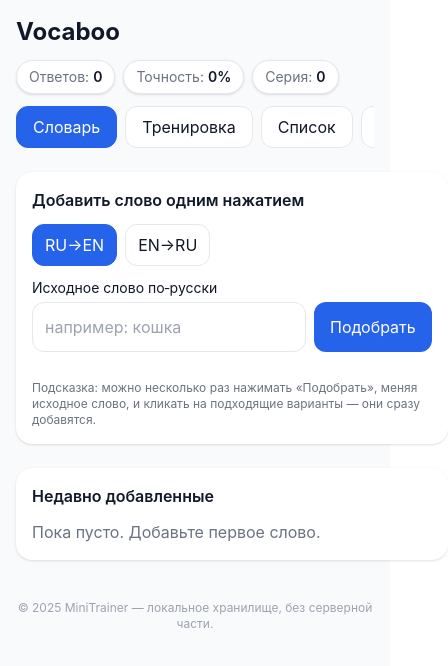
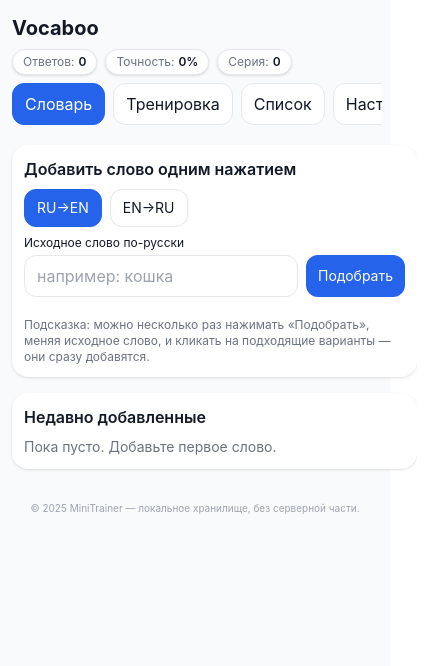
Before and after one commit to muratbyazrov/Vocaboo, a React (Create React App) app: page / in a window 390 px wide. Shown: the top 666 px of the page, 448 px wide, since content can reach past the window. Built offline with nearby package versions, Linux system fonts and the light colour scheme.

Commit message:
first-commit

```diff
--- a/src/App.js
+++ b/src/App.js
@@ -2,13 +2,9 @@ import React, { useEffect, useMemo, useState } from "react";
 
 // React App — Russian↔English Trainer (single-file)
 // -------------------------------------------------
-// ✓ Добавление слов одним нажатием: RU→EN и EN→RU
-// ✓ Тренировка карточками с картинкой (Wikimedia), TTS, прогресс
-// ✓ Мобильная адаптация, localStorage
-// ✓ Если ответ верный — автоматический переход к следующей карточке
-// ✓ Защита от падений: валидируем URL изображений, проверяем индексы/очередь
-// ✓ Мини «тесты» через console.assert
-// ✓ Редактирование слов — ТОЛЬКО в разделе «Список». В «Словарь» кнопки редактирования нет.
+// ✓ Мобильная адаптация (iPhone 15 и др.), 100dvh и safe-area
+// ✓ Скрытые скроллбары (но скролл работает)
+// ✓ Остальной функционал без изменений
 
 // -------------------- Utils & Storage --------------------
 const LS_KEYS = {
@@ -56,19 +52,13 @@ function isValidHttpUrl(u) {
 }
 
 function normalize(str) {
-  return (str || "")
-    .toString()
-    .toLowerCase()
-    .trim()
-    .split("ё").join("е");
+  return (str || "").toString().toLowerCase().trim().split("ё").join("е");
 }
 
 // -------------------- APIs --------------------
 async function fetchTranslations(query, from = "ru", to = "en") {
   if (!query || !query.trim()) return [];
-  const url = `https://api.mymemory.translated.net/get?q=${encodeURIComponent(
-    query
-  )}&langpair=${from}|${to}`;
+  const url = `https://api.mymemory.translated.net/get?q=${encodeURIComponent(query)}&langpair=${from}|${to}`;
   try {
     const res = await fetch(url);
     const data = await res.json();
@@ -122,21 +112,22 @@ function ttsSpeak(word, rate = 0.95) {
 }
 
 function safeUUID() {
-  if (typeof crypto !== 'undefined' && crypto.randomUUID) {
+  if (typeof crypto !== "undefined" && crypto.randomUUID) {
     return crypto.randomUUID();
   }
-  return 'id-' + Math.random().toString(36).substr(2, 9);
+  return "id-" + Math.random().toString(36).substr(2, 9);
 }
-
 
 // -------------------- App --------------------
 export default function App() {
   const [tab, setTab] = useState("add");
+
+  // Telegram full-screen
   useEffect(() => {
     const tg = window.Telegram?.WebApp;
     if (tg) {
-      tg.ready();   // Сообщаем Telegram, что страница загрузилась
-      tg.expand();  // Разворачиваем на весь экран
+      tg.ready();
+      tg.expand();
     }
   }, []);
 
@@ -166,7 +157,7 @@ export default function App() {
   const [cardImg, setCardImg] = useState(""); // always string
   const [isFetchingImg, setIsFetchingImg] = useState(false);
 
-  // List editing state (только для раздела «Список»)
+  // List editing state
   const [editingId, setEditingId] = useState(null);
   const [editFields, setEditFields] = useState({ ru: "", en: "" });
 
@@ -177,15 +168,10 @@ export default function App() {
     console.assert(isValidHttpUrl("https://example.com/a.jpg") === true, "valid URL ok");
     console.assert(isValidHttpUrl("") === false, "empty URL invalid");
     console.assert(Array.isArray([]) && Array.isArray(words) !== undefined, "arrays ok");
-    // edit tests
-    const tmp = [{ id: "1", ru: "кот", en: "cat", addedAt: 1, stats: { seen: 0, correct: 0, wrong: 0 } }];
-    const updated = tmp.map((w) => (w.id === "1" ? { ...w, ru: "кошка", en: "cat" } : w));
-    console.assert(updated[0].ru === "кошка" && updated.length === 1, "edit mapping ok");
     console.groupEnd();
-  }, []);
+  }, []); // eslint-disable-line react-hooks/exhaustive-deps
 
   // -------------------- Effects --------------------
-  // Prepare queue when switching to train (or words changed while on train)
   useEffect(() => {
     if (tab !== "train") return;
     if (!Array.isArray(words) || words.length === 0) return;
@@ -196,7 +182,6 @@ export default function App() {
     setRevealed(false);
   }, [tab, words.length]);
 
-  // Fetch image for current English word
   useEffect(() => {
     if (tab !== "train") return;
     if (!Array.isArray(queue) || queue.length === 0) return;
@@ -247,7 +232,6 @@ export default function App() {
   }
 
   function removeWord(id) {
-    // If deleting currently edited item, cancel edit
     if (editingId === id) {
       setEditingId(null);
       setEditFields({ ru: "", en: "" });
@@ -270,6 +254,7 @@ export default function App() {
     const ru = (editFields.ru || "").trim();
     const en = (editFields.en || "").trim();
     if (!ru || !en) {
+      // eslint-disable-next-line no-restricted-globals
       alert("Оба поля должны быть заполнены");
       return;
     }
@@ -311,7 +296,7 @@ export default function App() {
       history: newHist,
     });
 
-    if (settings.ttsOnReveal) ttsSpeak(w.en);
+    if (settings.ttsOnReveal && w.en) ttsSpeak(w.en);
 
     if (correct) {
       setUserAnswer("");
@@ -336,11 +321,11 @@ export default function App() {
   const hasValidImg = isValidHttpUrl(cardImg);
 
   return (
-    <div className="min-h-screen bg-gray-50 text-gray-900 p-4 sm:p-6">
-      <div className="max-w-5xl mx-auto">
-        <header className="sticky top-0 z-10 bg-gray-50/90 backdrop-blur mb-4 pb-2">
-          <div className="flex flex-col gap-3 sm:flex-row sm:items-end sm:justify-between">
-            <h1 className="text-2xl sm:text-3xl font-bold">Vocaboo</h1>
+    <div className="min-h-[100dvh] bg-gray-50 text-gray-900 px-3 py-3 sm:p-6 pb-[calc(16px+env(safe-area-inset-bottom))]">
+      <div className="max-w-full mx-auto">
+        <header className="sticky top-0 z-10 bg-gray-50/90 backdrop-blur mb-3 sm:mb-4 pb-2 pt-1">
+          <div className="flex flex-col gap-2 sm:gap-3 sm:flex-row sm:items-end sm:justify-between">
+            <h1 className="text-xl sm:text-3xl font-bold leading-tight">Vocaboo</h1>
             <div className="flex gap-2 items-center flex-wrap">
               <StatsBadge label="Ответов" value={progress.totalAnswered} />
               <StatsBadge label="Точность" value={`${accuracy}%`} />
@@ -348,7 +333,7 @@ export default function App() {
             </div>
           </div>
 
-          <nav className="mt-3 flex gap-2 overflow-x-auto no-scrollbar">
+          <nav className="mt-2 sm:mt-3 flex gap-2 overflow-x-auto no-scrollbar -mx-1 px-1">
             <TabButton active={tab === "add"} onClick={() => setTab("add")}>Словарь</TabButton>
             <TabButton active={tab === "train"} onClick={() => setTab("train")}>Тренировка</TabButton>
             <TabButton active={tab === "list"} onClick={() => setTab("list")}>Список</TabButton>
@@ -357,21 +342,21 @@ export default function App() {
         </header>
 
         {tab === "add" && (
-          <section className="grid md:grid-cols-2 gap-6">
-            <div className="bg-white rounded-2xl shadow p-4 sm:p-5">
-              <h2 className="font-semibold mb-3">Добавить слово одним нажатием</h2>
+          <section className="grid md:grid-cols-2 gap-4 sm:gap-6">
+            <div className="bg-white rounded-2xl shadow p-3 sm:p-5">
+              <h2 className="font-semibold mb-2 sm:mb-3 text-base sm:text-lg">Добавить слово одним нажатием</h2>
 
-              <div className="flex flex-wrap gap-2 mb-3">
+              <div className="flex flex-wrap gap-2 mb-2 sm:mb-3">
                 <DirectionButton label="RU→EN" active={direction === "ru2en"} onClick={() => { setDirection("ru2en"); setSuggestions([]); }} />
                 <DirectionButton label="EN→RU" active={direction === "en2ru"} onClick={() => { setDirection("en2ru"); setSuggestions([]); }} />
               </div>
 
-              <label className="block text-sm mb-1">
-                {direction === "ru2en" ? "Исходное слово по‑русски" : "Source word in English"}
+              <label className="block text-xs sm:text-sm mb-1">
+                {direction === "ru2en" ? "Исходное слово по-русски" : "Source word in English"}
               </label>
-              <div className="flex gap-2 mb-3">
+              <div className="flex gap-2 mb-2 sm:mb-3">
                 <input
-                  className="flex-1 border rounded-xl px-3 py-3 text-base"
+                  className="flex-1 border rounded-xl px-3 py-2 sm:py-3 text-base"
                   value={sourceInput}
                   onChange={(e) => setSourceInput(e.target.value)}
                   placeholder={direction === "ru2en" ? "например: кошка" : "e.g., cat"}
@@ -380,7 +365,7 @@ export default function App() {
                 <button
                   onClick={handleSearch}
                   className={classNames(
-                    "px-4 py-3 rounded-xl bg-blue-600 text-white text-base",
+                    "px-3 sm:px-4 py-2 sm:py-3 rounded-xl bg-blue-600 text-white text-sm sm:text-base",
                     loading && "opacity-60"
                   )}
                   disabled={loading}
@@ -390,44 +375,43 @@ export default function App() {
               </div>
 
               {suggestions.length > 0 && (
-                <div className="mb-1 text-sm text-gray-500">
+                <div className="mb-1 text-xs sm:text-sm text-gray-500">
                   Нажмите на перевод, чтобы сразу сохранить его в словарь:
                 </div>
               )}
 
-              <div className="flex flex-wrap gap-2">
+              <div className="flex flex-wrap gap-2 no-scrollbar">
                 {suggestions.map((s) => (
                   <button
                     key={s}
                     onClick={() => handleSelectSuggestion(s)}
-                    className="px-3 py-2 rounded-full border hover:bg-gray-50 active:scale-[.98]"
+                    className="px-3 py-2 rounded-full border hover:bg-gray-50 active:scale-[.98] text-sm"
                   >
                     {s}
                   </button>
                 ))}
               </div>
 
-              <p className="text-xs text-gray-500 mt-4">
+              <p className="text-xs text-gray-500 mt-3 sm:mt-4">
                 Подсказка: можно несколько раз нажимать «Подобрать», меняя исходное слово, и кликать на подходящие варианты — они сразу добавятся.
               </p>
             </div>
 
-            <div className="bg-white rounded-2xl shadow p-4 sm:p-5">
-              <h2 className="font-semibold mb-3">Недавно добавленные</h2>
+            <div className="bg-white rounded-2xl shadow p-3 sm:p-5">
+              <h2 className="font-semibold mb-2 sm:mb-3 text-base sm:text-lg">Недавно добавленные</h2>
               {words.length === 0 ? (
-                <p className="text-gray-500">Пока пусто. Добавьте первое слово.</p>
+                <p className="text-gray-500 text-sm">Пока пусто. Добавьте первое слово.</p>
               ) : (
-                <ul className="space-y-2 max-h-80 overflow-auto pr-2 -mr-2">
+                <ul className="space-y-2 max-h-80 overflow-auto pr-1 -mr-1 no-scrollbar">
                   {words.slice(0, 12).map((w) => (
                     <li key={w.id} className="flex items-center justify-between gap-2 border rounded-xl px-3 py-2">
                       <div>
-                        <div className="font-medium text-base">{w.ru}</div>
-                        <div className="text-sm text-gray-600">{w.en}</div>
-                        <div className="text-xs text-gray-400">{prettyDate(w.addedAt)}</div>
+                        <div className="font-medium text-sm sm:text-base">{w.ru}</div>
+                        <div className="text-xs sm:text-sm text-gray-600">{w.en}</div>
+                        <div className="text-[10px] sm:text-xs text-gray-400">{prettyDate(w.addedAt)}</div>
                       </div>
-                      {/* В разделе «Словарь» — только удаление, без редактирования */}
-                      <div className="flex gap-3">
-                        <button className="text-red-600 text-sm hover:underline" onClick={() => removeWord(w.id)}>Удалить</button>
+                      <div className="flex gap-2 sm:gap-3">
+                        <button className="text-red-600 text-xs sm:text-sm hover:underline" onClick={() => removeWord(w.id)}>Удалить</button>
                       </div>
                     </li>
                   ))}
@@ -438,16 +422,18 @@ export default function App() {
         )}
 
         {tab === "train" && (
-          <section className="grid lg:grid-cols-3 gap-6">
-            <div className="lg:col-span-2 bg-white rounded-2xl shadow p-4 sm:p-5 flex flex-col items-center">
+          <section className="grid lg:grid-cols-3 gap-4 sm:gap-6">
+            <div className="lg:col-span-2 bg-white rounded-2xl shadow p-3 sm:p-5 flex flex-col items-center">
               {!words.length ? (
-                <div className="text-gray-500">Нет слов для тренировки. Добавьте слова в разделе «Словарь».</div>
+                <div className="text-gray-500 text-sm">Нет слов для тренировки. Добавьте слова в разделе «Словарь».</div>
               ) : (
                 <>
-                  <div className="w-full flex items-center justify-between mb-3">
-                    <div className="text-sm text-gray-500">Карточка {Array.isArray(queue) && queue.length ? currentIdx + 1 : 0} / {Array.isArray(queue) ? queue.length : 0}</div>
+                  <div className="w-full flex items-center justify-between mb-2 sm:mb-3">
+                    <div className="text-xs sm:text-sm text-gray-500">
+                      Карточка {Array.isArray(queue) && queue.length ? currentIdx + 1 : 0} / {Array.isArray(queue) ? queue.length : 0}
+                    </div>
                     <button
-                      className="text-sm text-blue-700 hover:underline"
+                      className="text-xs sm:text-sm text-blue-700 hover:underline"
                       onClick={() => {
                         if (!Array.isArray(queue) || queue.length === 0) return;
                         const idx = queue[currentIdx];
@@ -457,11 +443,11 @@ export default function App() {
                     >🔊 Озвучить</button>
                   </div>
 
-                  <div className="w-full max-w-xl aspect-[4/3] bg-gray-100 rounded-2xl overflow-hidden flex items-center justify-center mb-4">
+                  {/* На мобильном делаем более высокую карточку 3:4 и object-contain */}
+                  <div className="w-full max-w-[520px] aspect-[3/4] sm:aspect-[4/3] bg-gray-100 rounded-2xl overflow-hidden flex items-center justify-center mb-3 sm:mb-4">
                     {isFetchingImg ? (
                       <div className="text-gray-400">Ищу картинку…</div>
                     ) : hasValidImg ? (
-
                       <img
                         src={cardImg}
                         alt="Illustration"
@@ -469,26 +455,26 @@ export default function App() {
                         onError={() => setCardImg("")}
                       />
                     ) : (
-                      <div className="text-7xl">🧠</div>
+                      <div className="text-6xl sm:text-7xl">🧠</div>
                     )}
                   </div>
 
                   {Array.isArray(queue) && queue.length > 0 && typeof queue[currentIdx] === "number" && words[queue[currentIdx]] && (
                     <>
                       <div className="text-center mb-2">
-                        <div className="text-sm text-gray-500 mb-1">Переведите на английский:</div>
-                        <div className="text-2xl font-semibold">{words[queue[currentIdx]].ru}</div>
+                        <div className="text-xs sm:text-sm text-gray-500 mb-1">Переведите на английский:</div>
+                        <div className="text-xl sm:text-2xl font-semibold">{words[queue[currentIdx]].ru}</div>
                       </div>
 
-                      <div className="flex gap-2 w-full max-w-xl">
+                      <div className="flex gap-2 w-full max-w-[520px]">
                         <input
-                          className="flex-1 border rounded-xl px-3 py-3 text-base"
+                          className="flex-1 border rounded-xl px-3 py-2 sm:py-3 text-base"
                           placeholder="Ваш ответ на английском"
                           value={userAnswer}
                           onChange={(e) => setUserAnswer(e.target.value)}
                           onKeyDown={(e) => e.key === "Enter" && checkAnswer()}
                         />
-                        <button className="px-4 py-3 rounded-xl bg-blue-600 text-white text-base" onClick={checkAnswer}>
+                        <button className="px-3 sm:px-4 py-2 sm:py-3 rounded-xl bg-blue-600 text-white text-sm sm:text-base" onClick={checkAnswer}>
                           Проверить
                         </button>
                       </div>
@@ -502,17 +488,17 @@ export default function App() {
               )}
             </div>
 
-            <div className="bg-white rounded-2xl shadow p-4 sm:p-5">
-              <h3 className="font-semibold mb-2">Прогресс</h3>
+            <div className="bg-white rounded-2xl shadow p-3 sm:p-5">
+              <h3 className="font-semibold mb-2 text-base sm:text-lg">Прогресс</h3>
               <ProgressBar label="Точность" pct={accuracy} />
-              <div className="grid grid-cols-3 gap-3 mt-3 text-sm">
+              <div className="grid grid-cols-3 gap-2 sm:gap-3 mt-3 text-xs sm:text-sm">
                 <MiniStat label="Всего слов" value={words.length} />
                 <MiniStat label="Ответов" value={progress.totalAnswered} />
                 <MiniStat label="Верных" value={progress.totalCorrect} />
               </div>
 
-              <h4 className="font-semibold mt-6 mb-2">Советы</h4>
-              <ul className="list-disc pl-5 text-sm text-gray-600 space-y-1">
+              <h4 className="font-semibold mt-5 sm:mt-6 mb-2">Советы</h4>
+              <ul className="list-disc pl-5 text-xs sm:text-sm text-gray-600 space-y-1">
                 <li>Жмите 🔊, чтобы услышать правильное произношение.</li>
                 <li>Отвечайте вслух — лучше закрепляется.</li>
                 <li>Добавляйте собственные ассоциации к словам.</li>
@@ -522,12 +508,13 @@ export default function App() {
         )}
 
         {tab === "list" && (
-          <section className="bg-white rounded-2xl shadow p-4 sm:p-5">
-            <h2 className="font-semibold mb-3">Ваши слова ({words.length})</h2>
+          <section className="bg-white rounded-2xl shadow p-3 sm:p-5">
+            <h2 className="font-semibold mb-2 sm:mb-3 text-base sm:text-lg">Ваши слова ({words.length})</h2>
             {words.length === 0 ? (
-              <p className="text-gray-500">Пока пусто.</p>
+              <p className="text-gray-500 text-sm">Пока пусто.</p>
             ) : (
-              <table className="w-full text-sm">
+              <div className="overflow-x-auto no-scrollbar -mx-1 px-1">
+                <table className="w-full text-xs sm:text-sm">
                   <thead>
                   <tr className="text-left text-gray-500">
                     <th className="py-2">RU</th>
@@ -549,8 +536,8 @@ export default function App() {
                               value={editFields.ru}
                               onChange={(e) => setEditFields({ ...editFields, ru: e.target.value })}
                               onKeyDown={(e) => {
-                              if (e.key === 'Enter') saveEdit();
-                              if (e.key === 'Escape') cancelEdit();
+                                if (e.key === "Enter") saveEdit();
+                                if (e.key === "Escape") cancelEdit();
                               }}
                             />
                           ) : (
@@ -564,15 +551,17 @@ export default function App() {
                               value={editFields.en}
                               onChange={(e) => setEditFields({ ...editFields, en: e.target.value })}
                               onKeyDown={(e) => {
-                              if (e.key === 'Enter') saveEdit();
-                              if (e.key === 'Escape') cancelEdit();
+                                if (e.key === "Enter") saveEdit();
+                                if (e.key === "Escape") cancelEdit();
                               }}
                             />
                           ) : (
                             w.en
                           )}
                         </td>
-                      <td className="py-2 text-gray-600">{(w.stats?.correct || 0)}/{(w.stats?.seen || 0)} верных</td>
+                        <td className="py-2 text-gray-600">
+                          {(w.stats?.correct || 0)}/{(w.stats?.seen || 0)} верных
+                        </td>
                         <td className="py-2 text-gray-600">{prettyDate(w.addedAt)}</td>
                         <td className="py-2 text-right whitespace-nowrap">
                           {!isEditing ? (
@@ -592,16 +581,21 @@ export default function App() {
                   })}
                   </tbody>
                 </table>
+              </div>
             )}
           </section>
         )}
 
         {tab === "settings" && (
-          <section className="bg-white rounded-2xl shadow p-4 sm:p-5 max-w-xl">
-            <h2 className="font-semibold mb-3">Настройки</h2>
-            <Toggle label="Озвучивать слово после проверки" checked={!!settings.ttsOnReveal} onChange={(v) => setSettings({ ...settings, ttsOnReveal: v })} />
+          <section className="bg-white rounded-2xl shadow p-3 sm:p-5 max-w-xl">
+            <h2 className="font-semibold mb-2 sm:mb-3 text-base sm:text-lg">Настройки</h2>
+            <Toggle
+              label="Озвучивать слово после проверки"
+              checked={!!settings.ttsOnReveal}
+              onChange={(v) => setSettings({ ...settings, ttsOnReveal: v })}
+            />
             <button
-              className="mt-6 px-4 py-3 rounded-xl bg-red-600 text-white"
+              className="mt-5 sm:mt-6 px-4 py-3 rounded-xl bg-red-600 text-white w-full sm:w-auto"
               onClick={() => {
                 // eslint-disable-next-line no-restricted-globals
                 if (confirm("Удалить все слова и прогресс?")) {
@@ -610,11 +604,13 @@ export default function App() {
                   window.location.reload();
                 }
               }}
-            >Сбросить всё</button>
+            >
+              Сбросить всё
+            </button>
           </section>
         )}
 
-        <footer className="mt-10 text-center text-xs text-gray-400 pb-6">
+        <footer className="mt-8 sm:mt-10 text-center text-[10px] sm:text-xs text-gray-400 pb-6">
           © {new Date().getFullYear()} MiniTrainer — локальное хранилище, без серверной части.
         </footer>
       </div>
@@ -628,7 +624,7 @@ function TabButton({ active, children, onClick }) {
     <button
       onClick={onClick}
       className={classNames(
-        "px-4 py-2 sm:px-5 sm:py-2.5 rounded-xl border whitespace-nowrap",
+        "px-3 py-2 sm:px-5 sm:py-2.5 rounded-xl border whitespace-nowrap",
         active ? "bg-blue-600 text-white border-blue-600" : "bg-white hover:bg-gray-50"
       )}
     >
@@ -642,7 +638,7 @@ function DirectionButton({ label, active, onClick }) {
     <button
       onClick={onClick}
       className={classNames(
-        "px-3 py-2 rounded-xl border",
+        "px-3 py-2 rounded-xl border text-sm sm:text-base",
         active ? "bg-blue-600 text-white border-blue-600" : "bg-white hover:bg-gray-50"
       )}
       aria-pressed={active}
@@ -654,7 +650,7 @@ function DirectionButton({ label, active, onClick }) {
 
 function StatsBadge({ label, value }) {
   return (
-    <div className="px-3 py-1.5 rounded-full bg-white shadow border text-sm">
+    <div className="px-2.5 py-1 rounded-full bg-white shadow border text-xs sm:text-sm">
       <span className="text-gray-500 mr-1">{label}:</span>
       <span className="font-semibold">{value}</span>
     </div>
@@ -664,11 +660,11 @@ function StatsBadge({ label, value }) {
 function ProgressBar({ label, pct }) {
   return (
     <div>
-      <div className="flex justify-between text-sm mb-1">
+      <div className="flex justify-between text-xs sm:text-sm mb-1">
         <span className="text-gray-600">{label}</span>
         <span className="font-medium">{pct}%</span>
       </div>
-      <div className="h-3 bg-gray-100 rounded-full overflow-hidden">
+      <div className="h-2.5 sm:h-3 bg-gray-100 rounded-full overflow-hidden">
         <div className="h-full bg-green-500" style={{ width: `${pct}%`, transition: "width .4s" }} />
       </div>
     </div>
@@ -677,9 +673,9 @@ function ProgressBar({ label, pct }) {
 
 function MiniStat({ label, value }) {
   return (
-    <div className="p-3 rounded-xl bg-gray-50 border text-center">
-      <div className="text-xs text-gray-500">{label}</div>
-      <div className="text-lg font-semibold">{value}</div>
+    <div className="p-2.5 sm:p-3 rounded-xl bg-gray-50 border text-center">
+      <div className="text-[11px] sm:text-xs text-gray-500">{label}</div>
+      <div className="text-base sm:text-lg font-semibold">{value}</div>
     </div>
   );
 }
@@ -705,17 +701,20 @@ function RevealPanel({ correctAnswer, userAnswer }) {
     return n(correctAnswer) === n(userAnswer);
   }, [correctAnswer, userAnswer]);
   return (
-    <div className={classNames(
-      "mt-3 w-full max-w-xl rounded-xl border p-3",
+    <div
+      className={classNames(
+        "mt-3 w-full max-w-[520px] rounded-xl border p-3",
         isCorrect ? "border-green-300 bg-green-50" : "border-red-300 bg-red-50"
       )}
     >
-      <div className="text-sm text-gray-600 mb-1">Правильный ответ:</div>
-      <div className="text-xl font-semibold">{correctAnswer}</div>
+      <div className="text-xs sm:text-sm text-gray-600 mb-1">Правильный ответ:</div>
+      <div className="text-lg sm:text-xl font-semibold">{correctAnswer}</div>
       {!isCorrect && (
-        <div className="mt-1 text-sm text-gray-700">Ваш ответ: <span className="font-medium">{userAnswer || "—"}</span></div>
+        <div className="mt-1 text-xs sm:text-sm text-gray-700">
+          Ваш ответ: <span className="font-medium">{userAnswer || "—"}</span>
+        </div>
       )}
-      <div className="mt-2 text-xs text-gray-500">Нажмите «Далее →» для следующей карточки.</div>
+      <div className="mt-2 text-[10px] sm:text-xs text-gray-500">Нажмите «Далее →» для следующей карточки.</div>
     </div>
   );
 }
```
Lines whose indentation alone changed are shown as unchanged.
